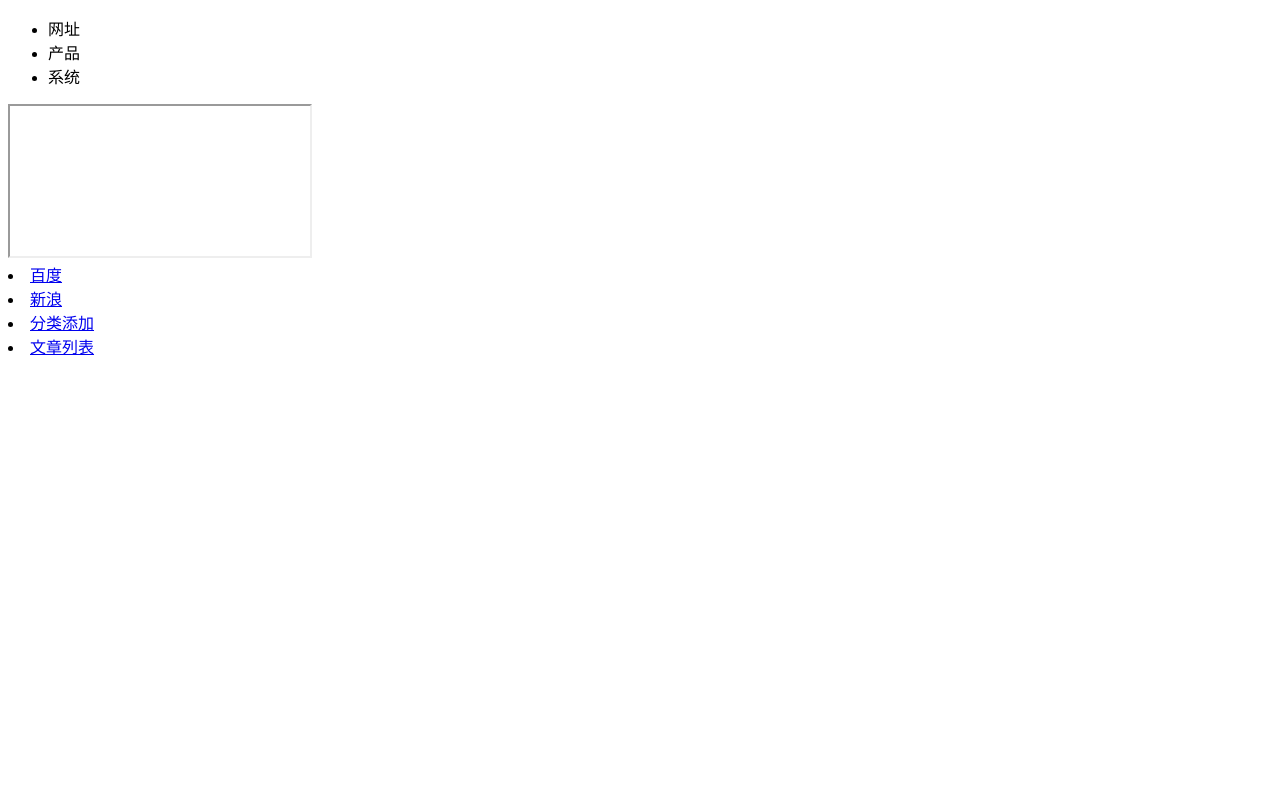
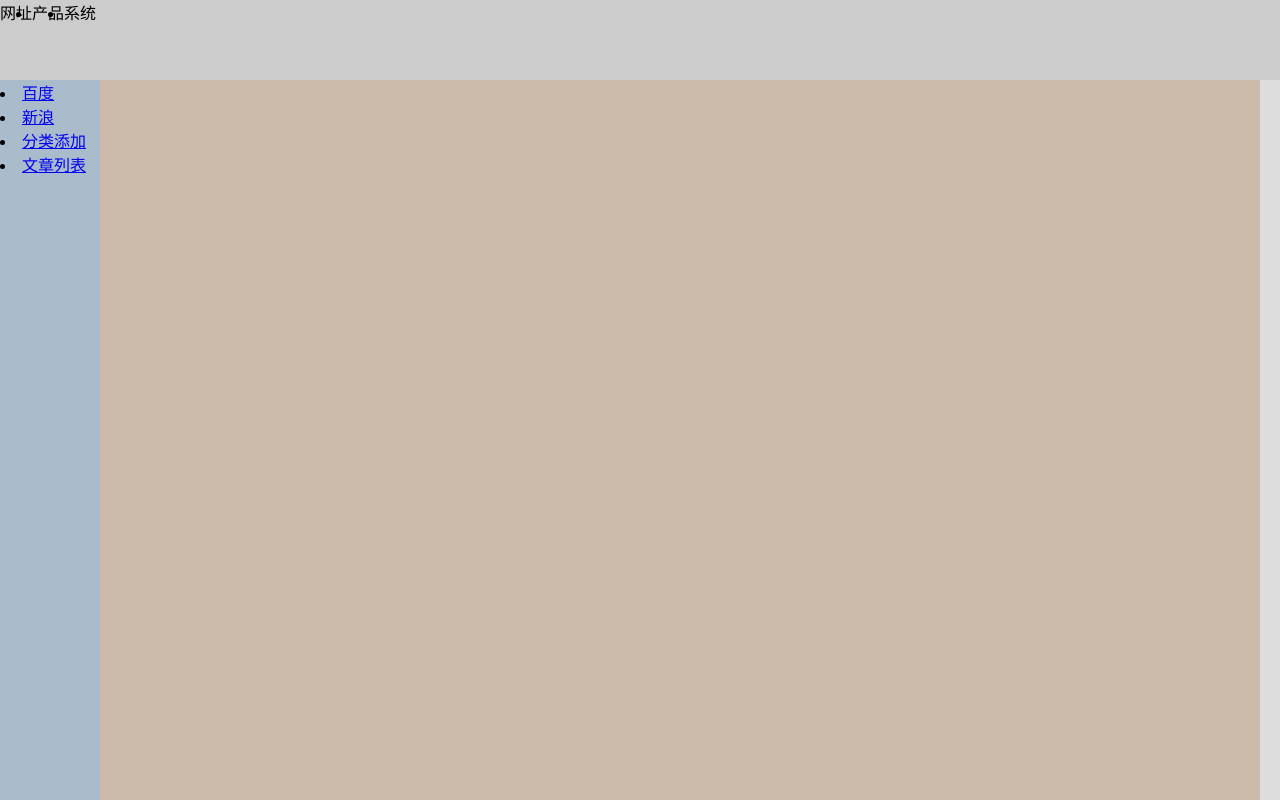
Before and after one commit to jishuai0207/myfw, a CodeIgniter app: page /index.php/admin/home/index in a window 1280 px wide. Run offline with CodeIgniter, Linux system fonts and the light colour scheme.

Commit message:
add admin fw more or less

```diff
--- a/application/config/database.php
+++ b/application/config/database.php
@@ -48,10 +48,16 @@
 $active_group = 'default';
 $active_record = TRUE;
 
-$db['default']['hostname'] = 'localhost';
-$db['default']['username'] = '';
-$db['default']['password'] = '';
-$db['default']['database'] = '';
+//$db['default']['hostname'] = 'qdm116724515.my3w.com';
+//$db['default']['username'] = 'qdm116724515';
+//$db['default']['password'] = 'ji702108';
+//$db['default']['database'] = 'qdm116724515_db';
+
+$db['default']['hostname'] = '115.29.50.200';
+$db['default']['username'] = 'qdm116724515';
+$db['default']['password'] = 'ji702108';
+$db['default']['database'] = 'qdm116724515_db';
+
 $db['default']['dbdriver'] = 'mysql';
 $db['default']['dbprefix'] = '';
 $db['default']['pconnect'] = TRUE;
--- a/application/views/ahome/index.php
+++ b/application/views/ahome/index.php
@@ -1,18 +1,28 @@
 <!DOCTYPE html>
 <html>
 <head>
+	<meta http-equiv="Content-Type" content="text/html; charset=UTF-8">
+	<link rel="stylesheet" type="text/css" href="/static/style/common/fw.css">
 </head>
 <body>
 	<input type="hidden" Id="moduleId" pagename="aindex"/>
+	<div class="header">
 		<ul>
 		<?php foreach($menu as $k => $v){ ?>
 			<li class="menu" index="<?php echo $k;?>"><?php echo $v['name'];?></li>
 		<?php }?>
 		</ul>
-<iframe name="main"></iframe>
+	</div>
+	<div class="center">
+		<div class="left_menu">
+				<div id="leftbar"></div>
+		</div>
+		<div class="main">
+			<iframe name="main" class="main_content" frameborder="0"></iframe>
+		</div>
+	</div>
+
+<?php include ROOT.'application/views/include/template/leftmenu.php';?>
 <?php include ROOT.'application/views/include/js.php';?>
-<?php include ROOT.'application/views/include/template/leftmenu.php';?>
-<div id="leftbar">
-</div>
 </body>
 </html>
--- a/static/js/module/siteCommon/init.js
+++ b/static/js/module/siteCommon/init.js
@@ -1,8 +1,10 @@
 define(function(require,exports){
 	var leftmenu = require('module/siteCommon/leftmenu.js');
 	leftmenu.showLeftMenu();
+	leftmenu.initSize();
 	$('.menu').click(function(){
 		var index = $(this).attr('index');
 		leftmenu.showLeftMenu(index);
 	})
+
 })
--- a/static/js/module/siteCommon/leftmenu.js
+++ b/static/js/module/siteCommon/leftmenu.js
@@ -10,4 +10,14 @@ define(function(require,exports){
 			document.getElementById('leftbar').innerHTML = html;
 		},"json")
 	}
+	//初始化窗口大小
+	exports.initSize = function(){
+		var w_height = $(window).height();
+		var w_width = $(window).width();
+		$(".left_menu").height(w_height-80);
+		$(".main").height(w_height-80);
+		$(".main").width(w_width-120);
+		//$(".main_content").height(w_height-85);
+		//$(".main_content").width(w_width-110);
+	}
 })
--- /dev/null
+++ b/static/style/common/fw.css
@@ -0,0 +1,10 @@
+*{padding: 0;margin: 0;}
+body{width: 100%;background-color: #ddd;overflow-x:hidden;}
+.header{height: 80px;background-color: #ccc;}
+.center{width: 100%;background-color: #aaa;}
+.left_menu{background-color: #abc;float:left;width: 100px;}
+.main{float:left;width: 100%;background-color: #cba;overflow: hidden;}
+.main_content{width: 100%;height: 100%;}
+
+.menu{float: left;}
+.menu:hover{cursor: pointer;}
```
Lines whose indentation alone changed are shown as unchanged.
